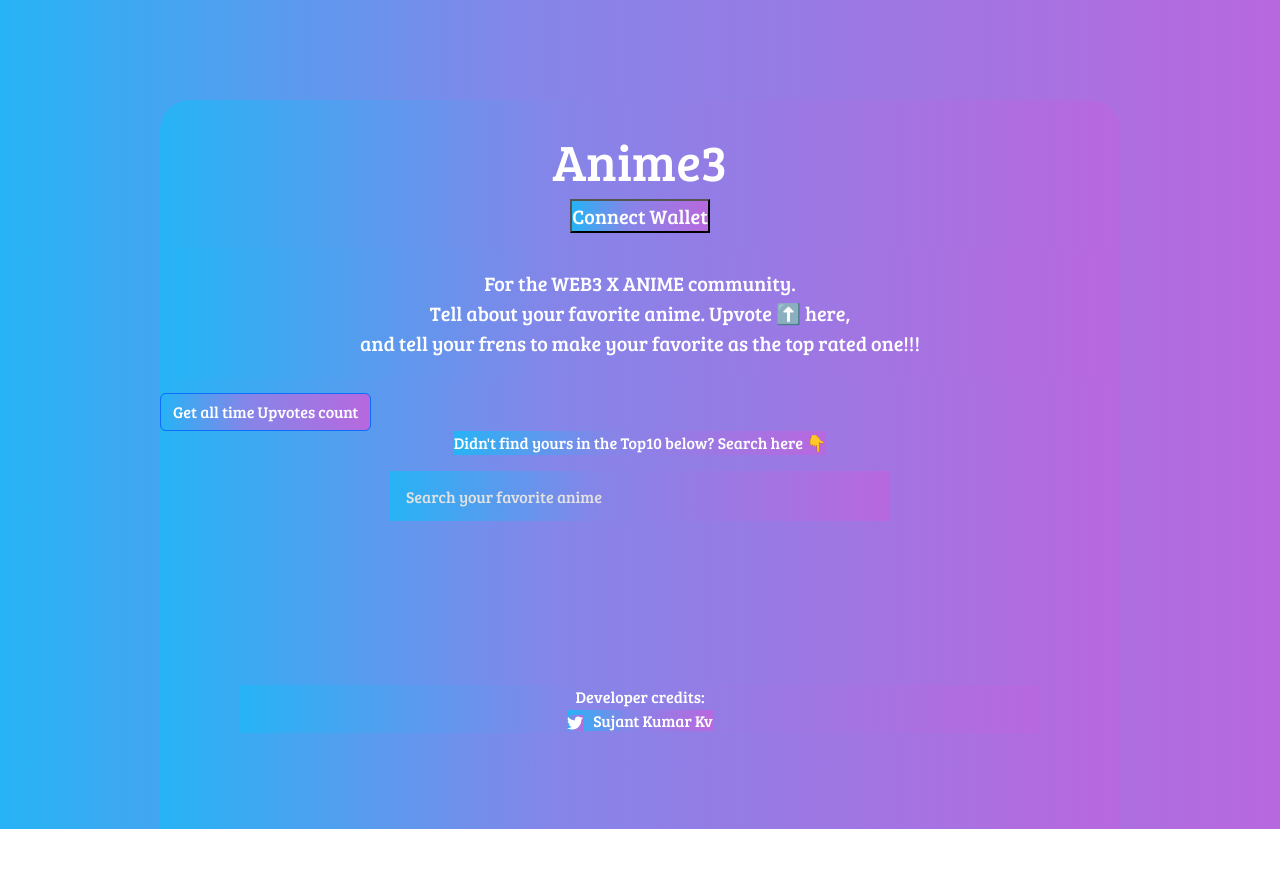
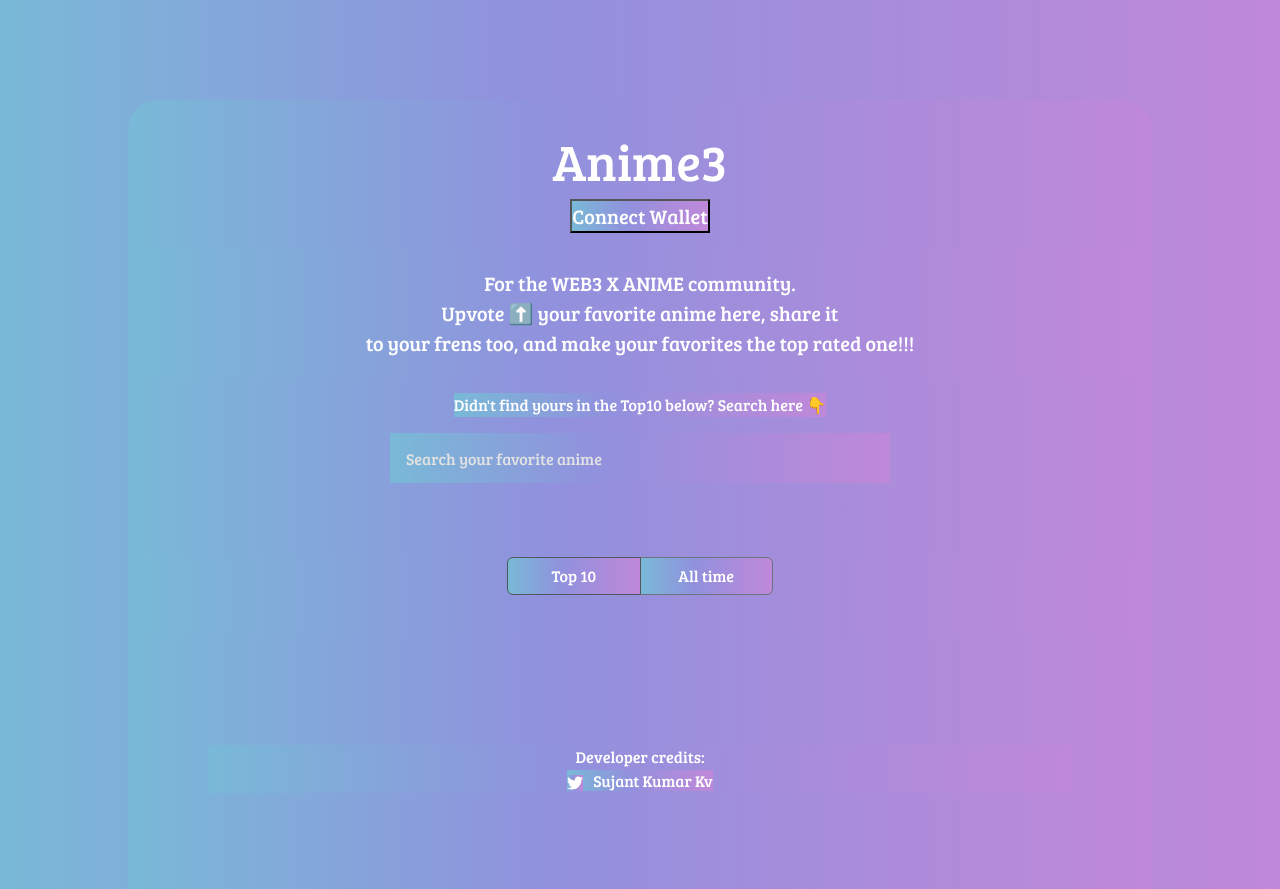
Before and after one commit to sujantkumarkv/anime3, a React (Create React App) app: page / in a window 1280 px wide. Before the commit the page ends 829 px from the top, so only its background shows below. Built offline with nearby package versions, Linux system fonts and the light colour scheme.

Commit message:
update App.jsx with UI & pagination

```diff
--- a/src/App.css
+++ b/src/App.css
@@ -6,7 +6,7 @@
   font-family: 'Bree Serif', serif;
   /* background-image: linear-gradient(to top, #f43b47 0%, #453a94 100%); */
   color: #fff;
-  background-image: linear-gradient(to right, #26b3f5 0%, #8585e8 41%, #b868de 100%);
+  background-image: linear-gradient(to right, #79b9d7 0%, #9191dd 41%, #c088d9 100%);
 
 }
 
@@ -28,7 +28,7 @@ div .AppContainer{
   display: flex;
   flex-direction: column;
   justify-content: center;
-  min-width: 75%;
+  min-width: 80%;
   padding-top: 30px;
   border-radius: 30px;
 }
@@ -82,7 +82,7 @@ div .dataContainer{
   margin-left: -12px;
   box-shadow: 0 4px 8px 0 rgba(0, 0, 0, 0.2);
   transition: 0.3s;
-  width: 95%;
+  width: 100%;
   height: 60%;
   border-radius: 20px;
 }
@@ -110,6 +110,7 @@ div .dataContainer{
 .results{
   display: flex;
   flex-wrap: wrap;
+  width: 100%;
 }
 .result {
   flex: 0 0 20%; /* 4 columns */
@@ -119,6 +120,30 @@ div .dataContainer{
   padding: 5px;
   margin: 5px;
 }
-.anime-ranking {
-  color: aqua;
+
+
+.toggle-container {
+  text-align: center;
+  font-size: 20px;
+  margin: 10px;
+  padding-bottom: 40px;
 }
+.toggle-btn {
+  width: 100pt;
+}
+.toggle-btn .active {
+  width: 100pt;
+  border-color: rgb(254, 0, 0);
+}
+
+.pagination {
+  display: flex;
+
+}
+
+.pagination-arrows {
+  justify-content: center;
+  display: flex;
+  text-align: center;
+  padding: 40px;
+}
--- a/src/App.jsx
+++ b/src/App.jsx
@@ -2,7 +2,8 @@ import React, { useEffect, useState, useRef } from "react";
 
 import 'bootstrap/dist/css/bootstrap.css';
 import {Footer} from './Components/Footer';
-import {Container, Row, Col, Card, Button} from "react-bootstrap";
+import {Container, Row, Col, Card, Button,
+        Pagination, ToggleButton, ToggleButtonGroup, ButtonGroup} from "react-bootstrap";
 
 import { ethers } from "ethers";
 import "./App.css";
@@ -50,6 +51,8 @@ const App = () => {
   const [results, setResults] = useState([]);
   const [totalUpvotesCount, setTotalUpvotesCount]= useState(0);
   const [isBeingSearched, setIsBeingSearched]= useState(false);
+  const [allTimeToggle, setAllTimeToggle]= useState(false);
+
 
   let debounceTimeout= useRef(); //timeout after when user stops typing, useRef() suggested by chatGPT
   useEffect(() => {
@@ -131,7 +134,7 @@ const App = () => {
         const upvoteAnimeTxn= await animeContract.upvoteAnime(animeId, animeTitle, animeImg, animeUrl,
                                                                 {gasLimit: 900000});
         console.log("Mining txn....");
-        alert("Hang on!! Upvoting mines a transaction on-chain and will take a while...")
+        alert("Hang on!! Upvoting mines an on-chain transaction and will take a while...")
 
         await upvoteAnimeTxn.wait();
         console.log("Mined ---", upvoteAnimeTxn.hash);
@@ -172,6 +175,14 @@ const App = () => {
         //  console.log(upvote.animeId);
         //})
 
+
+        if(allTimeToggle === true){
+          animeIds.reverse();
+          console.log(animeIds);
+        }
+
+
+
         const animeUpvotes = animeIds.map(animeId => {
           const lastOccurrence = allUpvotes.findLast(upvote => upvote.animeId === animeId);
           return {animeId: lastOccurrence.animeId,
@@ -181,7 +192,8 @@ const App = () => {
                   upvoteCount: lastOccurrence.upvoteCount.toNumber(),
                   };
         });
-        /*The comparator function in this case compares the upvoteCount property of two elements, a and b, and
+        /*
+          The comparator function in this case compares the upvoteCount property of two elements, a and b, and
           returns the difference. A positive value means that b comes first and a negative value means that a comes first.
           So in this case it will sort the array in descending order of upvoteCount.
 
@@ -189,10 +201,13 @@ const App = () => {
           which has elements added in order of timings of when they were upvoted, so naturally they're added into the
           animeUpvotes array in that order, & that order correctly gives preference to the anime upvoted earlier.
           */
+        if(!allTimeToggle) {
           animeUpvotes.sort((a, b) => b.upvoteCount - a.upvoteCount);
+        }
+
         setResults(animeUpvotes); //when search is empty, we gotta show this.
 
-        console.log(animeUpvotes, animeIds);
+        //console.log(animeUpvotes, animeIds);
 
       } else
         console.log("Ethereum object doesn't exist!");
@@ -218,6 +233,10 @@ const App = () => {
     }, [search])
 
 
+  useEffect(() => {
+    updateAllUpvotes();
+  }, [allTimeToggle])
+
   const handleChange = event => {
     setSearch(event.target.value);
     //If search changes, we can't change suggested anime yet, bcz only from the list
@@ -225,7 +244,10 @@ const App = () => {
     //setAnimeSuggestion(event.target.value);
   };
 
-
+  const itemsPerPage = 10;
+  const [currentPage, setCurrentPage] = useState(0);
+  const start = currentPage * itemsPerPage;
+  const end = start + itemsPerPage;
 
 
   return (
@@ -242,10 +264,9 @@ const App = () => {
         </div>
         <div className="bio">
           For the WEB3 X ANIME community.
-          <br/>Tell about your favorite anime. Upvote ⬆️ here,<br/> and tell your frens to make your favorite as the top rated one!!!
+          <br/>Upvote ⬆️ your favorite anime here, share it<br/> to your frens too, and make your favorites the top rated one!!!
         </div>
         <div>
-        <Button variant="primary" onClick={() => updateAllUpvotes()}>Get all time Upvotes count</Button>
       </div>
         <div className="animeSearch">
           <p>Didn't find yours in the Top10 below? Search here  👇</p>
@@ -256,10 +277,30 @@ const App = () => {
         </form>
       </div>
 
+      {isBeingSearched ?
+        <div></div>
+        :
+        <div className="toggle-container">
+        <ToggleButtonGroup type="radio" name="options" defaultValue={1}>
+          <ToggleButton variant="secondary" className={`toggle-btn ${allTimeToggle ? '' : 'active'}`}
+                        onClick={() => setAllTimeToggle(false)} value={1}>
+            Top 10
+          </ToggleButton>
+          <ToggleButton variant="secondary" className={`toggle-btn ${allTimeToggle ? 'active' : ''}`}
+                        onClick={() => setAllTimeToggle(true)} value={2}>
+            All time
+          </ToggleButton>
+        </ToggleButtonGroup>
+      </div>
+      }
 
+
+    {!allTimeToggle ?
       <Container>
-        <Row className="results justify-content-center" id="results">
-        {results.map((anime, index) => {
+        <Row className="results justify-content-center" >
+
+          {
+            results.slice(0, 10).map((anime, index) => {
               return(
               <Col key={anime.animeId} className="result">
                 <Card className="card" >
@@ -284,8 +325,63 @@ const App = () => {
             )
             })
           }
+
           </Row>
       </Container>
+
+          :
+
+
+        <Pagination className="pagination">
+          <Container>
+            <div className="pagination-arrows">
+              <ToggleButtonGroup name="pagination-arrows">
+                <ToggleButton variant="secondary" onClick={() => setCurrentPage(currentPage - 1)} disabled={currentPage === 0}>
+                  <Pagination.Prev />
+                </ToggleButton>
+                <ToggleButton variant="secondary" onClick={() => setCurrentPage(currentPage + 1)}
+                                            disabled={currentPage === Math.ceil(results.length / itemsPerPage) - 1}>
+                  <Pagination.Next />
+                </ToggleButton>
+              </ToggleButtonGroup>
+            </div>
+
+
+          <Row className="results justify-content-center" >
+            {results.slice(start, end).map((anime, index) => {
+                return(
+                  <Col key={anime.animeId} sm={4} className="result">
+
+                    <Card className="card" >
+                      <Card.Img className="cardImpTop" variant="top" src={anime.animeImg} />
+                        <Card.Body className="cardBody">
+                          {isBeingSearched ?
+                            <Card.Title className="cardTitle">{anime.animeTitle} </Card.Title>
+                            :
+                            <>
+                            <Card.Title className="cardTitle"> {anime.animeTitle} </Card.Title>
+                            <p>{ Math.round((anime.upvoteCount / totalUpvotesCount) * 100) }% users upvoted this.</p>
+                            </>
+                          }
+                          <Button className="card-btn" variant="primary" onClick={() => upvoteAnime(anime.animeId, anime.animeTitle,
+                                                                                      anime.animeImg, anime.animeUrl)}>Upvote  ⬆️</Button>
+                          <Button className="card-btn" variant="primary" href={anime.animeUrl} target="_blank">Watch  ▶️</Button>
+                        </Card.Body>
+                    </Card>
+
+                  </Col>
+
+                )
+              })}
+          </Row>
+          </Container>
+        </Pagination>
+
+
+
+        }
+
+
       <Footer />
       </div>
 
```
Lines whose indentation alone changed are shown as unchanged.
